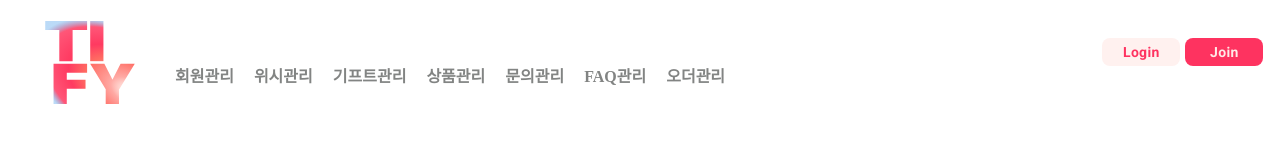
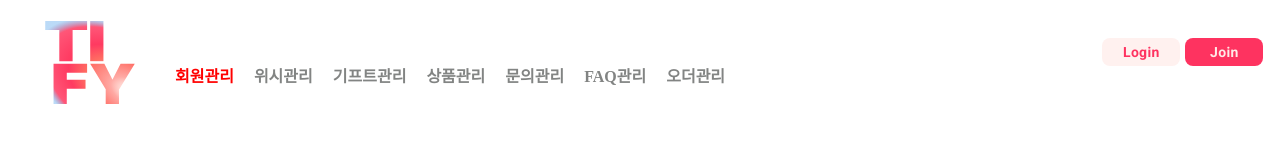
Before and after one commit to acrnm148/TIFY, a React (Vite) app in the folder front/: page /admin/users in a window 1280 px wide. Shown: the top 160 px of the page. Built offline with nearby package versions, Linux system fonts and the light colour scheme; no server answers; a web font is replaced by a local one.

Commit message:
[kgh] nav-bar-color

```diff
--- a/front/src/css/header.styles.css
+++ b/front/src/css/header.styles.css
@@ -45,6 +45,10 @@
 .nav-cate-item {
   padding: 10px;
 }
+.nav-cate-item.active {
+  color: #ff0000;
+}
+
 .nav-cate a {
   font-weight: 700;
   width: max-content;
--- a/front/src/fixture/Header.tsx
+++ b/front/src/fixture/Header.tsx
@@ -83,7 +83,7 @@ export function Header() {
           <NavLink to="/checkwish" className="nav-cate-item">
             마이위시
           </NavLink>
-          <NavLink to="/admin" className="nav-cate-item">
+          <NavLink to="/admin/qna" className="nav-cate-item">
             관리자페이지
           </NavLink>
         </div>
@@ -156,6 +156,7 @@ export function Header() {
   };
 
   const AmdinNavLeft = () => {
+    const path = location.pathname;
     return (
       <>
         <NavLink to="">
@@ -173,7 +174,7 @@ export function Header() {
           }}
         >
           {/* <NavLink to="/qna" className="nav-cate-item">문의하기</NavLink> */}
-          <NavLink to="/admin/users" className="nav-cate-item">
+          <NavLink  to="/admin/users" className={"nav-cate-item"}>
             회원관리
           </NavLink>
           <NavLink to="/admin/wishes" className="nav-cate-item">
```
